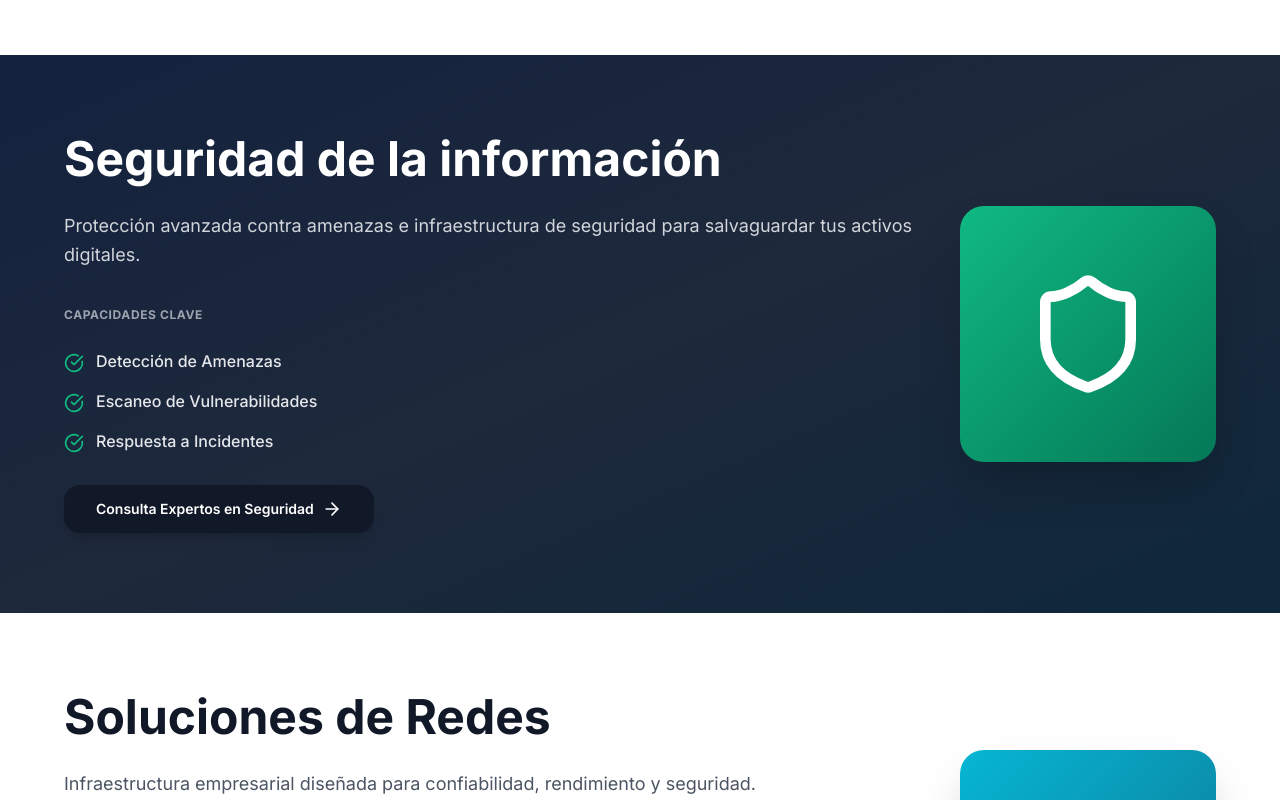
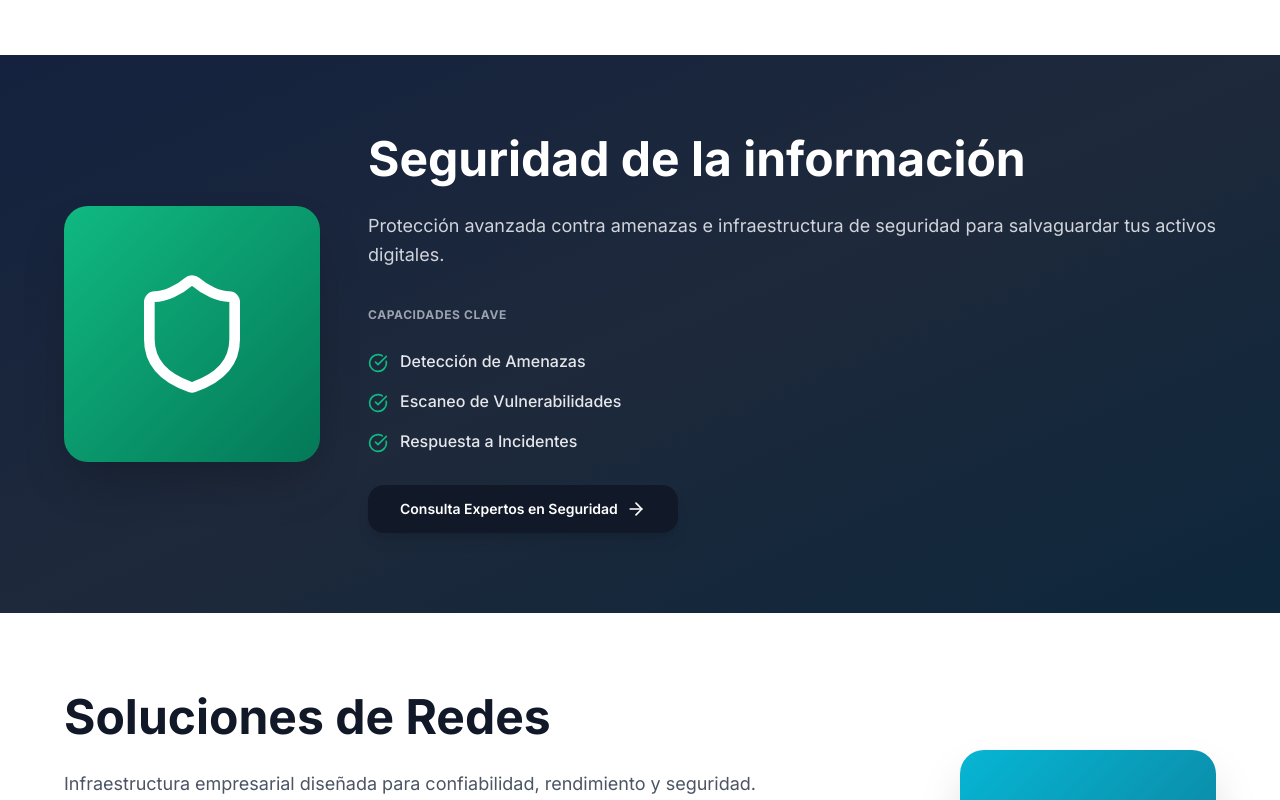
Before and after one commit to TecnoLTS/TecnoLTS, a Next.js app: page /es in a window 1280 px wide. Shown: the part 1420-2220 px from the top of the page. Built offline with nearby package versions, Linux system fonts and the light colour scheme; no server answers.

Commit message:
Updated ServiceCard.tsx

```diff
--- a/app/_components/HomePage.tsx
+++ b/app/_components/HomePage.tsx
@@ -54,6 +54,8 @@ export default function HomePage() {
         cta={t.services.software.cta}
         coreCapabilitiesLabel={t.labels.coreCapabilities}
         gradient="bg-gradient-to-br from-blue-500 to-blue-700"
+        backgroundColor="bg-white dark:bg-slate-800"
+        iconPosition="right"
       />
 
       <ServiceCard
@@ -65,7 +67,8 @@ export default function HomePage() {
         cta={t.services.cybersecurity.cta}
         coreCapabilitiesLabel={t.labels.coreCapabilities}
         gradient="bg-gradient-to-br from-emerald-500 to-emerald-700"
-        animated={true}
+        backgroundColor="bg-gradient-to-br from-slate-900 via-slate-800 to-slate-900 dark:from-slate-950 dark:via-slate-900 dark:to-slate-950"
+        iconPosition="left"
       />
 
       <ServiceCard
@@ -77,6 +80,8 @@ export default function HomePage() {
         cta={t.services.network.cta}
         coreCapabilitiesLabel={t.labels.coreCapabilities}
         gradient="bg-gradient-to-br from-cyan-500 to-cyan-700"
+        backgroundColor="bg-white dark:bg-slate-800"
+        iconPosition="right"
       />
 
       <ServiceCard
@@ -88,6 +93,8 @@ export default function HomePage() {
         cta={t.services.iso.cta}
         coreCapabilitiesLabel={t.labels.coreCapabilities}
         gradient="bg-gradient-to-br from-purple-500 to-purple-700"
+        backgroundColor="bg-white dark:bg-slate-800"
+        iconPosition="left"
       />
 
       <ServiceCard
@@ -99,6 +106,8 @@ export default function HomePage() {
         cta={t.services.backups.cta}
         coreCapabilitiesLabel={t.labels.coreCapabilities}
         gradient="bg-gradient-to-br from-orange-500 to-orange-700"
+        backgroundColor="bg-white dark:bg-slate-800"
+        iconPosition="right"
       />
 
       <ServiceCard
@@ -110,6 +119,8 @@ export default function HomePage() {
         cta={t.services.licensing.cta}
         coreCapabilitiesLabel={t.labels.coreCapabilities}
         gradient="bg-gradient-to-br from-indigo-500 to-indigo-700"
+        backgroundColor="bg-white dark:bg-slate-800"
+        iconPosition="left"
       />
 
       <ServiceCard
@@ -121,6 +132,8 @@ export default function HomePage() {
         cta={t.services.disasterRecovery.cta}
         coreCapabilitiesLabel={t.labels.coreCapabilities}
         gradient="bg-gradient-to-br from-rose-500 to-rose-700"
+        backgroundColor="bg-white dark:bg-slate-800"
+        iconPosition="right"
       />
 
       <ServiceCard
@@ -132,6 +145,8 @@ export default function HomePage() {
         cta={t.services.dataCenter.cta}
         coreCapabilitiesLabel={t.labels.coreCapabilities}
         gradient="bg-gradient-to-br from-teal-500 to-teal-700"
+        backgroundColor="bg-white dark:bg-slate-800"
+        iconPosition="left"
         checkColor="text-teal-500"
       />
 
--- a/app/_components/Navigation.tsx
+++ b/app/_components/Navigation.tsx
@@ -12,14 +12,78 @@ export default function Navigation() {
   const [mobileMenuOpen, setMobileMenuOpen] = useState(false);
 
   const services = [
-    { href: '#software', icon: Code, title: t.services.software.title, color: 'blue' },
-    { href: '#network', icon: Network, title: t.services.network.title, color: 'cyan' },
-    { href: '#iso', icon: Lock, title: t.services.iso.title, color: 'purple' },
-    { href: '#cybersecurity', icon: Shield, title: t.services.cybersecurity.title, color: 'emerald' },
-    { href: '#backups', icon: Layers, title: t.services.backups.title, color: 'orange' },
-    { href: '#licensing', icon: FileCheck, title: t.services.licensing.title, color: 'indigo' },
-    { href: '#disaster-recovery', icon: Zap, title: t.services.disasterRecovery.title, color: 'rose' },
-    { href: '#datacenter', icon: HardDrive, title: t.services.dataCenter.title, color: 'teal' },
+    {
+      href: '#software',
+      icon: Code,
+      title: t.services.software.title,
+      bgColor: 'bg-blue-100 dark:bg-blue-900/50',
+      iconColor: 'text-blue-600 dark:text-blue-400',
+      hoverBg: 'group-hover/item:bg-blue-500',
+      mobileHover: 'hover:bg-blue-50 dark:hover:bg-blue-900/20'
+    },
+    {
+      href: '#network',
+      icon: Network,
+      title: t.services.network.title,
+      bgColor: 'bg-cyan-100 dark:bg-cyan-900/50',
+      iconColor: 'text-cyan-600 dark:text-cyan-400',
+      hoverBg: 'group-hover/item:bg-cyan-500',
+      mobileHover: 'hover:bg-cyan-50 dark:hover:bg-cyan-900/20'
+    },
+    {
+      href: '#iso',
+      icon: Lock,
+      title: t.services.iso.title,
+      bgColor: 'bg-purple-100 dark:bg-purple-900/50',
+      iconColor: 'text-purple-600 dark:text-purple-400',
+      hoverBg: 'group-hover/item:bg-purple-500',
+      mobileHover: 'hover:bg-purple-50 dark:hover:bg-purple-900/20'
+    },
+    {
+      href: '#cybersecurity',
+      icon: Shield,
+      title: t.services.cybersecurity.title,
+      bgColor: 'bg-emerald-100 dark:bg-emerald-900/50',
+      iconColor: 'text-emerald-600 dark:text-emerald-400',
+      hoverBg: 'group-hover/item:bg-emerald-500',
+      mobileHover: 'hover:bg-emerald-50 dark:hover:bg-emerald-900/20'
+    },
+    {
+      href: '#backups',
+      icon: Layers,
+      title: t.services.backups.title,
+      bgColor: 'bg-orange-100 dark:bg-orange-900/50',
+      iconColor: 'text-orange-600 dark:text-orange-400',
+      hoverBg: 'group-hover/item:bg-orange-500',
+      mobileHover: 'hover:bg-orange-50 dark:hover:bg-orange-900/20'
+    },
+    {
+      href: '#licensing',
+      icon: FileCheck,
+      title: t.services.licensing.title,
+      bgColor: 'bg-indigo-100 dark:bg-indigo-900/50',
+      iconColor: 'text-indigo-600 dark:text-indigo-400',
+      hoverBg: 'group-hover/item:bg-indigo-500',
+      mobileHover: 'hover:bg-indigo-50 dark:hover:bg-indigo-900/20'
+    },
+    {
+      href: '#disaster-recovery',
+      icon: Zap,
+      title: t.services.disasterRecovery.title,
+      bgColor: 'bg-rose-100 dark:bg-rose-900/50',
+      iconColor: 'text-rose-600 dark:text-rose-400',
+      hoverBg: 'group-hover/item:bg-rose-500',
+      mobileHover: 'hover:bg-rose-50 dark:hover:bg-rose-900/20'
+    },
+    {
+      href: '#datacenter',
+      icon: HardDrive,
+      title: t.services.dataCenter.title,
+      bgColor: 'bg-teal-100 dark:bg-teal-900/50',
+      iconColor: 'text-teal-600 dark:text-teal-400',
+      hoverBg: 'group-hover/item:bg-teal-500',
+      mobileHover: 'hover:bg-teal-50 dark:hover:bg-teal-900/20'
+    },
   ];
 
   return (
@@ -52,8 +116,8 @@ export default function Navigation() {
                           href={service.href}
                           className="flex items-center gap-3 px-4 py-3 rounded-lg hover:bg-gradient-to-r hover:from-blue-50 hover:to-cyan-50 dark:hover:from-blue-900/30 dark:hover:to-cyan-900/30 transition-all duration-200 group/item"
                         >
-                          <div className={`w-8 h-8 rounded-lg bg-${service.color}-100 dark:bg-${service.color}-900/50 flex items-center justify-center group-hover/item:bg-${service.color}-500 transition-colors`}>
-                            <Icon className={`w-4 h-4 text-${service.color}-600 dark:text-${service.color}-400 group-hover/item:text-white`} />
+                          <div className={`w-8 h-8 rounded-lg ${service.bgColor} ${service.hoverBg} flex items-center justify-center transition-colors`}>
+                            <Icon className={`w-4 h-4 ${service.iconColor} group-hover/item:text-white`} />
                           </div>
                           <span className="text-gray-700 dark:text-gray-300 font-medium text-sm">{service.title}</span>
                         </a>
@@ -104,9 +168,9 @@ export default function Navigation() {
                     key={service.href}
                     href={service.href}
                     onClick={() => setMobileMenuOpen(false)}
-                    className={`flex items-center gap-3 px-3 py-2.5 rounded-lg hover:bg-${service.color}-50 dark:hover:bg-${service.color}-900/20 transition-colors`}
+                    className={`flex items-center gap-3 px-3 py-2.5 rounded-lg ${service.mobileHover} transition-colors`}
                   >
-                    <Icon className={`w-5 h-5 text-${service.color}-600 dark:text-${service.color}-400 flex-shrink-0`} />
+                    <Icon className={`w-5 h-5 ${service.iconColor} flex-shrink-0`} />
                     <span className="text-gray-700 dark:text-gray-300 text-sm font-medium">{service.title}</span>
                   </a>
                 );
--- a/app/_components/ServiceCard.tsx
+++ b/app/_components/ServiceCard.tsx
@@ -10,7 +10,8 @@ interface ServiceCardProps {
   cta: string;
   coreCapabilitiesLabel: string;
   gradient: string;
-  animated?: boolean;
+  backgroundColor?: string;
+  iconPosition?: 'left' | 'right';
   checkColor?: string;
 }
 
@@ -23,20 +24,20 @@ export default function ServiceCard({
   cta,
   coreCapabilitiesLabel,
   gradient,
-  animated = false,
+  backgroundColor = 'bg-white dark:bg-slate-800',
+  iconPosition = 'right',
   checkColor = 'text-emerald-500'
 }: ServiceCardProps) {
-  const bgClass = animated
-    ? "relative overflow-hidden bg-gradient-to-br from-slate-900 via-slate-800 to-slate-900 dark:from-slate-950 dark:via-slate-900 dark:to-slate-950"
-    : "bg-white dark:bg-slate-800";
+  const isIconLeft = iconPosition === 'left';
+  const isDarkBg = backgroundColor.includes('slate-900') || backgroundColor.includes('slate-950');
 
   return (
-    <div id={id} className={`py-20 px-4 sm:px-6 lg:px-8 ${bgClass} relative overflow-hidden`}>
-      {animated && (
+    <div id={id} className={`py-20 px-4 sm:px-6 lg:px-8 ${backgroundColor} relative overflow-hidden`}>
+      {isDarkBg && (
         <div className="absolute inset-0 bg-gradient-to-br from-blue-500/10 via-transparent to-cyan-500/10 animate-gradient-shift"></div>
       )}
       <div className="max-w-6xl mx-auto relative z-10">
-        <div className="flex flex-col lg:flex-row items-start lg:items-center gap-6 lg:gap-12">
+        <div className={`flex flex-col ${isIconLeft ? 'lg:flex-row-reverse' : 'lg:flex-row'} items-start lg:items-center gap-6 lg:gap-12`}>
           <div className="flex-1 w-full">
             <div className="flex items-start gap-4 mb-6">
               <div className="lg:hidden flex-shrink-0">
@@ -45,18 +46,18 @@ export default function ServiceCard({
                 </div>
               </div>
               <div className="flex-1">
-                <h2 className={`text-3xl sm:text-4xl lg:text-5xl font-bold leading-tight heading-safe ${animated ? 'text-white' : 'text-gray-900 dark:text-white'}`}>
+                <h2 className={`text-3xl sm:text-4xl lg:text-5xl font-bold leading-tight heading-safe ${isDarkBg ? 'text-white' : 'text-gray-900 dark:text-white'}`}>
                   {title}
                 </h2>
               </div>
             </div>
 
-            <p className={`mb-8 text-lg leading-relaxed ${animated ? 'text-gray-300' : 'text-gray-600 dark:text-gray-400'}`}>
+            <p className={`mb-8 text-lg leading-relaxed ${isDarkBg ? 'text-gray-300' : 'text-gray-600 dark:text-gray-400'}`}>
               {description}
             </p>
 
             <div className="mb-6">
-              <span className={`text-xs font-bold uppercase tracking-wider ${animated ? 'text-gray-400' : 'text-gray-500 dark:text-gray-400'}`}>
+              <span className={`text-xs font-bold uppercase tracking-wider ${isDarkBg ? 'text-gray-400' : 'text-gray-500 dark:text-gray-400'}`}>
                 {coreCapabilitiesLabel}
               </span>
             </div>
@@ -65,7 +66,7 @@ export default function ServiceCard({
               {items.map((item, index) => (
                 <li key={index} className="flex items-start gap-3">
                   <CheckCircle className={`w-5 h-5 ${checkColor} flex-shrink-0 mt-1`} />
-                  <span className={`font-medium ${animated ? 'text-gray-200' : 'text-gray-700 dark:text-gray-300'}`}>
+                  <span className={`font-medium ${isDarkBg ? 'text-gray-200' : 'text-gray-700 dark:text-gray-300'}`}>
                     {item}
                   </span>
                 </li>
```
